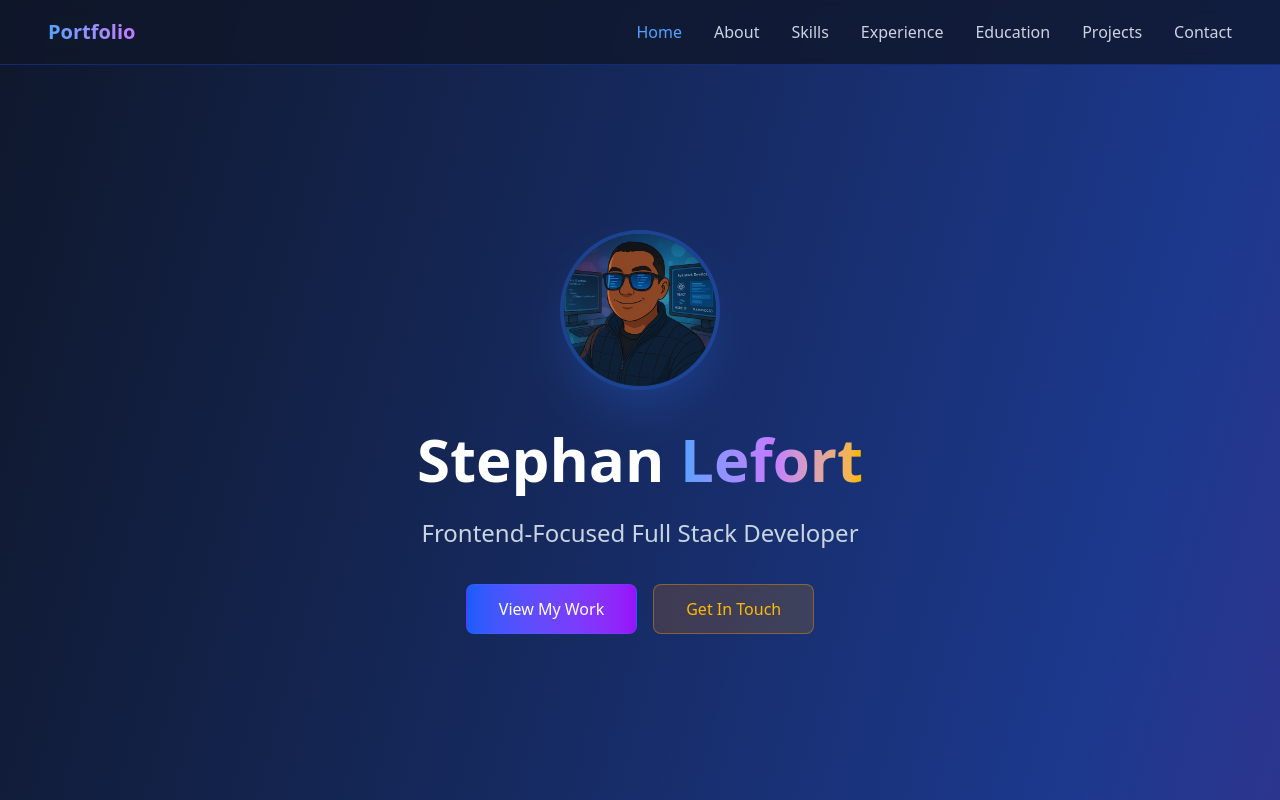
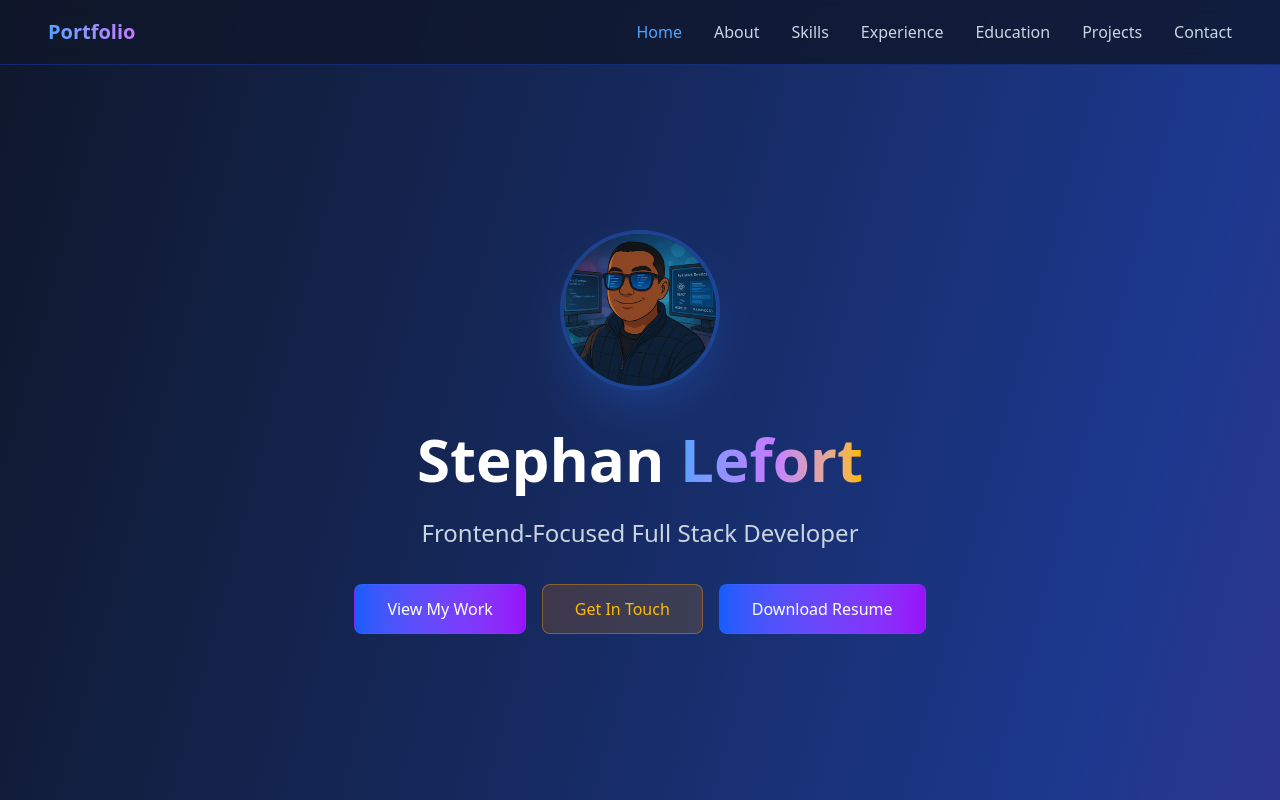
Before and after one commit to StephanGELo/stephan-portfolio, a React (Vite) app: page / in a window 1280 px wide. Shown: the top 800 px of the page. Built offline with nearby package versions, Linux system fonts and the light colour scheme.

Commit message:
Move download resume button into Hero section

```diff
--- a/src/components/Contact.tsx
+++ b/src/components/Contact.tsx
@@ -300,13 +300,13 @@ function Contact() {
                     >
                         Send Email
                     </a>
-                    <a
+                    {/* <a
                         href={portfolioData.resume || "/resume.pdf"}
                         download
                         className="w-full px-4 sm:px-8 py-3 bg-gradient-to-r from-amber-600/20 to-yellow-600/20 hover:from-amber-600/30 hover:to-yellow-600/30 border border-amber-500/40 hover:border-amber-400/60 text-amber-400 hover:text-amber-300 font-medium rounded-lg transition-all duration-200 hover:scale-105 hover:shadow-lg hover:shadow-amber-500/20 text-sm sm:text-base text-center flex-shrink-0"
                     >
                         Download Resume
-                    </a>
+                    </a> */}
                 </div>
             </div>
         </section>
--- a/src/components/Education.tsx
+++ b/src/components/Education.tsx
@@ -5,7 +5,7 @@ function Education() {
         <section id="education" className="py-16 sm:py-20 px-4 sm:px-6 lg:px-8 bg-slate-900/40 w-full max-w-full overflow-hidden">
             <div className="max-w-4xl mx-auto w-full">
                 <h2 className="text-3xl sm:text-4xl font-bold text-center mb-12 sm:mb-16">
-                    <span className="text-transparent bg-clip-text bg-gradient-to-r from-blue-400 to-purple-400">Education</span>
+                    My <span className="text-transparent bg-clip-text bg-gradient-to-r from-blue-400 to-purple-400">Education</span>
                 </h2>
 
                 <div className="space-y-6 sm:space-y-8 w-full">
--- a/src/components/Experience.tsx
+++ b/src/components/Experience.tsx
@@ -6,7 +6,7 @@ function Experience() {
         <section id="experience" className="py-16 sm:py-20 px-4 sm:px-6 lg:px-8 w-full max-w-full overflow-hidden">
             <div className="max-w-4xl mx-auto w-full">
                 <h2 className="text-3xl sm:text-4xl font-bold text-center mb-12 sm:mb-16">
-                    Work <span className="text-transparent bg-clip-text bg-gradient-to-r from-blue-400 to-purple-400">Experience</span>
+                    My <span className="text-transparent bg-clip-text bg-gradient-to-r from-blue-400 to-purple-400">Experience</span>
                 </h2>
 
                 <div className="space-y-6 sm:space-y-8 w-full">
--- a/src/components/Hero.tsx
+++ b/src/components/Hero.tsx
@@ -41,6 +41,14 @@ function Hero({  onScrollTo, isLoaded }: HeroProps) {
           >
             Get In Touch
           </button>
+          <a
+              href={portfolioData.resume || "/resume.pdf"}
+              download
+              className="w-full sm:w-auto px-4 sm:px-8 py-3 bg-gradient-to-r from-blue-600 to-purple-600 hover:from-blue-500 hover:to-purple-500 text-white font-medium rounded-lg transition-all duration-200 hover:scale-105 hover:shadow-lg hover:shadow-blue-500/30 border border-blue-500/20 text-sm sm:text-base flex-shrink-0"
+              // className="w-full px-4 sm:px-8 py-3 bg-gradient-to-r from-amber-600/20 to-yellow-600/20 hover:from-amber-600/30 hover:to-yellow-600/30 border border-amber-500/40 hover:border-amber-400/60 text-amber-400 hover:text-amber-300 font-medium rounded-lg transition-all duration-200 hover:scale-105 hover:shadow-lg hover:shadow-amber-500/20 text-sm sm:text-base text-center flex-shrink-0"
+          >
+              Download Resume
+          </a>
         </div>
       </div>
     </section>
```
